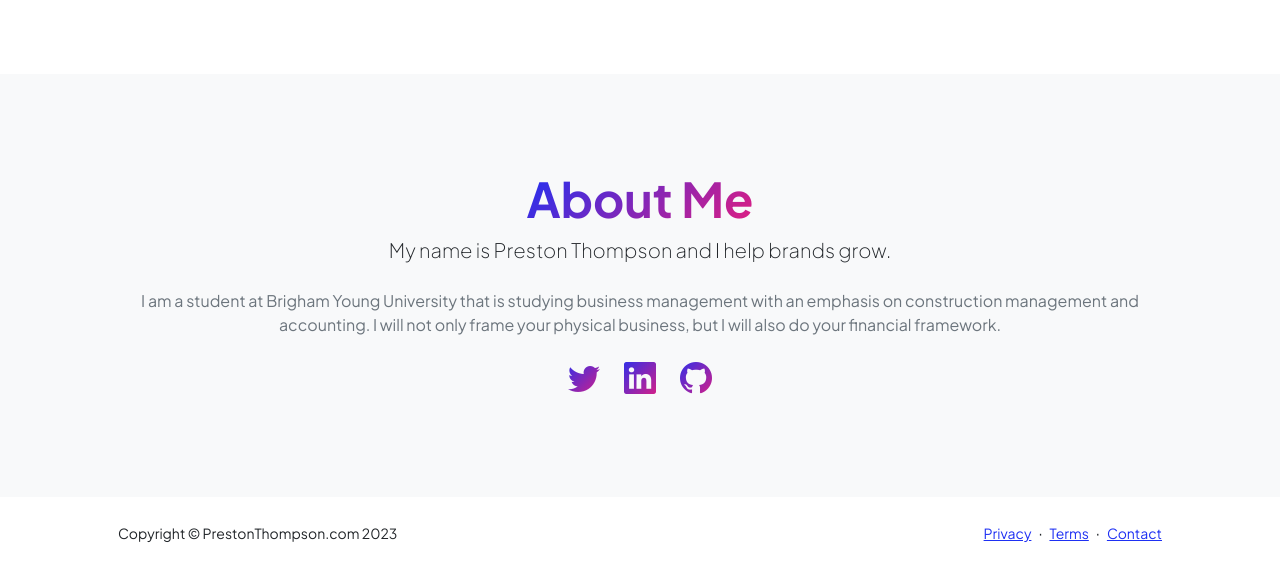
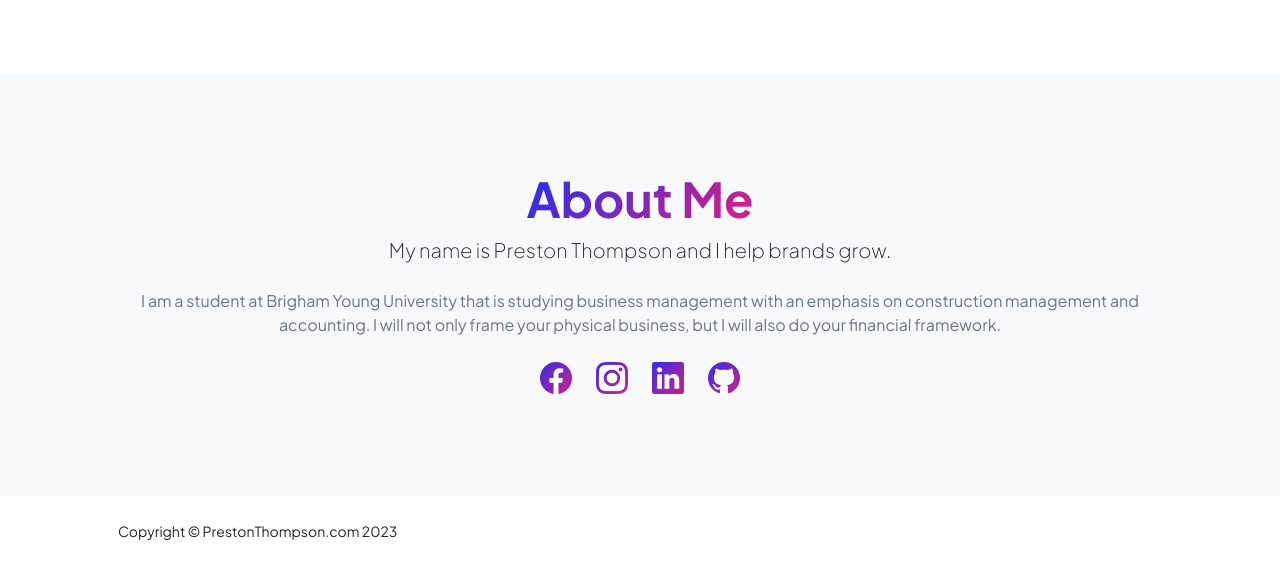
Before and after one commit to pthomps02/Web-Development-Project, a plain HTML site: page index.html in a window 1280 px wide. Shown: the part 1068-1637 px from the top of the page. Drawn offline with nearby package versions, Linux system fonts and the light colour scheme.

Commit message:
Add files via upload

```diff
--- a/index.html
+++ b/index.html
@@ -29,8 +29,6 @@
                             <li class="nav-item"><a class="nav-link" href="index.html">Home</a></li>
                             <li class="nav-item"><a class="nav-link" href="resume.html">Resume</a></li>
                             <li class="nav-item"><a class="nav-link" href="projects.html">Projects</a></li>
-                            <li class="nav-item"><a class="nav-link" href="contact.html">Contact</a></li>
-                            <li class="nav-item"><a class="nav-link" href="Scratch page.html">Hobbies</a></li>
                         </ul>
                     </div>
                 </div>
@@ -186,9 +184,10 @@
                                 <p class="lead fw-light mb-4">My name is Preston Thompson and I help brands grow.</p>
                                 <p class="text-muted">I am a student at Brigham Young University that is studying business management with an emphasis on construction management and accounting. I will not only frame your physical business, but I will also do your financial framework.</p>
                                 <div class="d-flex justify-content-center fs-2 gap-4">
-                                    <a class="text-gradient" href="#!"><i class="bi bi-twitter"></i></a>
-                                    <a class="text-gradient" href="#!"><i class="bi bi-linkedin"></i></a>
-                                    <a class="text-gradient" href="#!"><i class="bi bi-github"></i></a>
+                                    <a class="text-gradient" href="https://www.facebook.com/preston.thompson.7547/"><i class="bi bi-facebook"></i></a>
+                                    <a class="text-gradient" href="https://www.instagram.com/preston.thompson.373/"><i class="bi bi-instagram"></i></a>
+                                    <a class="text-gradient" href="https://www.linkedin.com/in/preston-thompson-5452521a0/"><i class="bi bi-linkedin"></i></a>
+                                    <a class="text-gradient" href="https://github.com/pthomps02"><i class="bi bi-github"></i></a>
                                 </div>
                             </div>
                         </div>
@@ -201,13 +200,6 @@
             <div class="container px-5">
                 <div class="row align-items-center justify-content-between flex-column flex-sm-row">
                     <div class="col-auto"><div class="small m-0">Copyright &copy; PrestonThompson.com 2023</div></div>
-                    <div class="col-auto">
-                        <a class="small" href="#!">Privacy</a>
-                        <span class="mx-1">&middot;</span>
-                        <a class="small" href="#!">Terms</a>
-                        <span class="mx-1">&middot;</span>
-                        <a class="small" href="#!">Contact</a>
-                    </div>
                 </div>
             </div>
         </footer>
```
Also changed, not shown: projects.html (+7 -11 lines), resume.html (+0 -8 lines).
